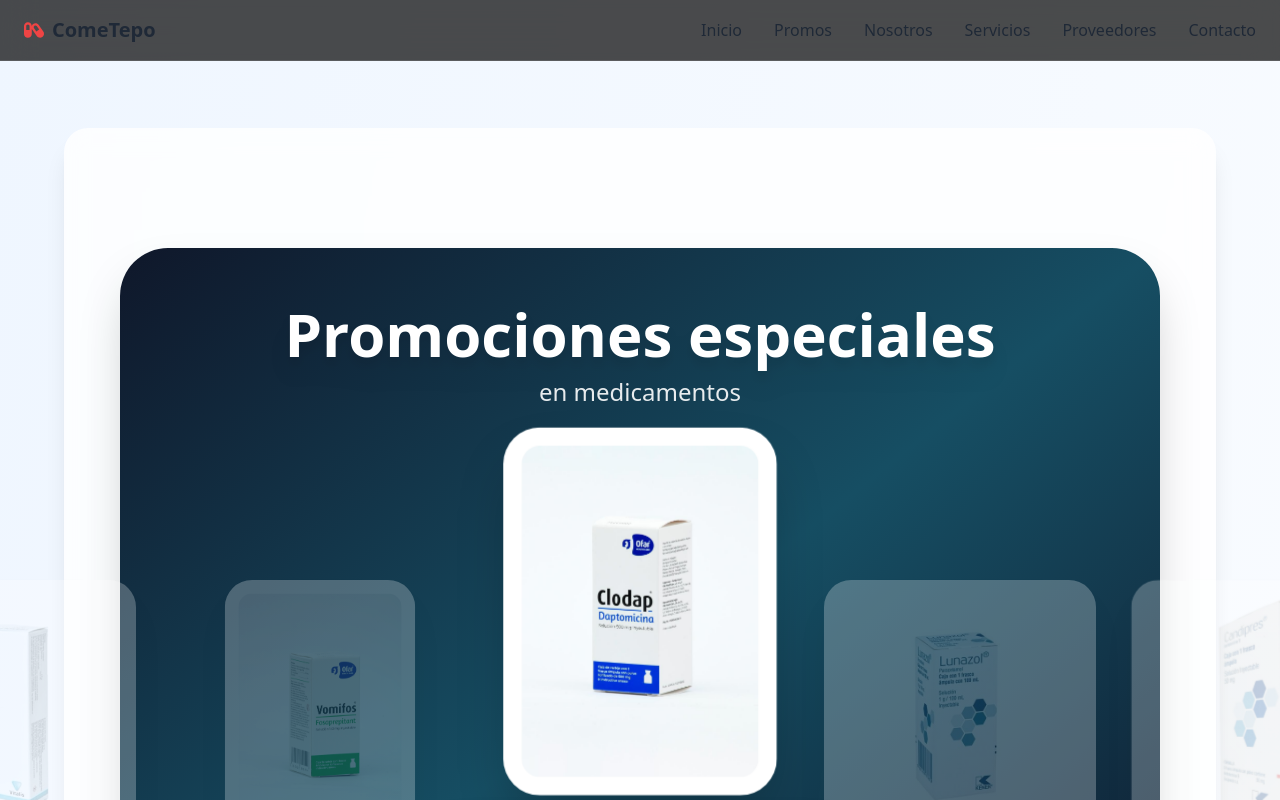
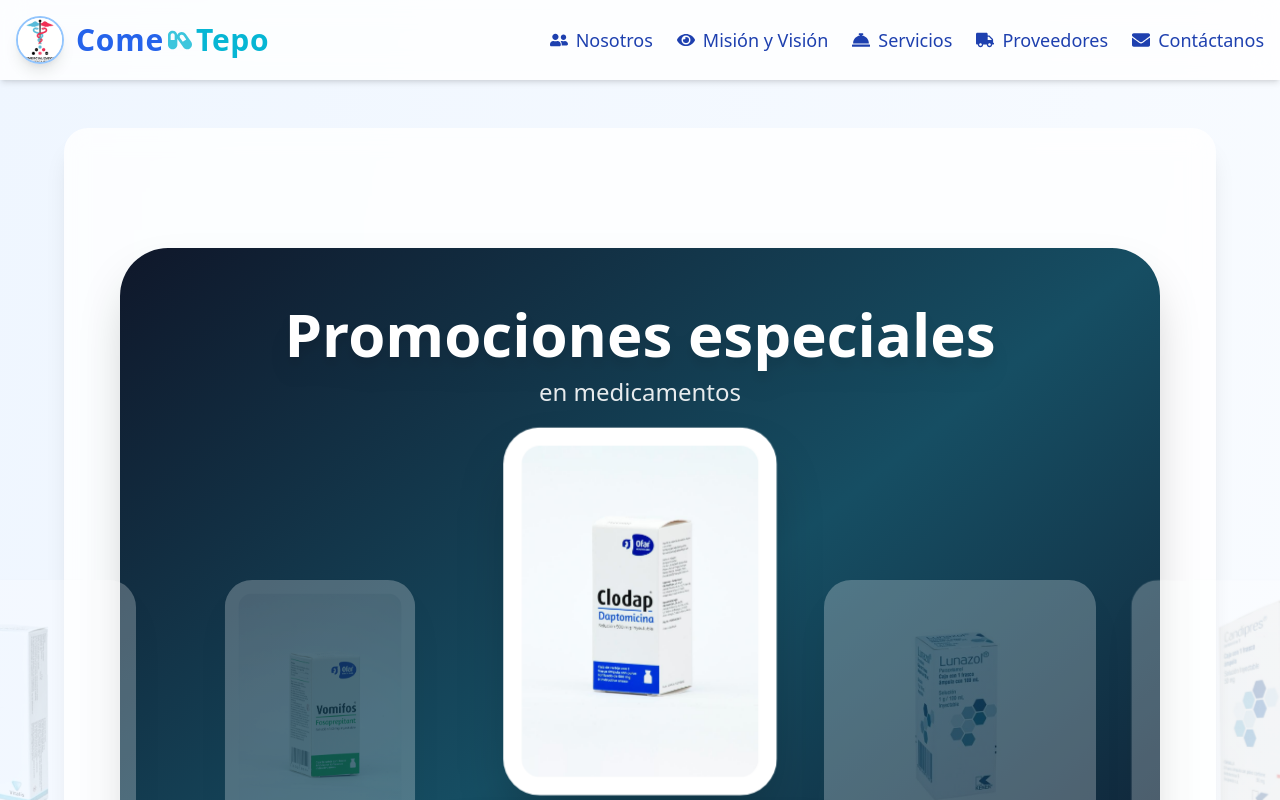
Before and after one commit to IsraelRodz/Cometepo, a React (Vite) app: page / in a window 1280 px wide. Shown: the top 800 px of the page. Built offline with nearby package versions, Linux system fonts and the light colour scheme.

Commit message:
Cometepo_v_vieja_2

```diff
--- a/src/Components/NavBar.tsx
+++ b/src/Components/NavBar.tsx
@@ -1,59 +1,123 @@
+// src/components/Navbar.tsx
 import { useState } from 'react';
-import { FaBars, FaTimes, FaCapsules } from 'react-icons/fa';
+import {
+  FaUserFriends,
+  FaEye,
+  FaTruck,
+  FaConciergeBell,
+  FaEnvelope,
+  FaCapsules,
+  FaBars,
+  FaTimes,
+} from 'react-icons/fa';
 
-const links = [
-  { name: 'Inicio', href: '#principal' },
-  { name: 'Promos', href: '#promos' }, // 🔥 NUEVO
-  { name: 'Nosotros', href: '#nosotros' },
-  { name: 'Servicios', href: '#servicios' },
-  { name: 'Proveedores', href: '#proveedores' },
-  { name: 'Contacto', href: '#contacto' },
-];
+const Navbar = () => {
+  const [menuOpen, setMenuOpen] = useState(false);
 
-export default function Navbar() {
-  const [open, setOpen] = useState(false);
+  const toggleMenu = () => {
+    setMenuOpen(!menuOpen);
+  };
+
+  const closeMenu = () => {
+    setMenuOpen(false);
+  };
 
   return (
-    <nav className="fixed w-full z-50 bg-black/70 backdrop-blur-lg border-b border-white/10">
-      <div className="max-w-7xl mx-auto flex justify-between items-center px-6 py-4">
-
-        {/* Logo */}
-        <a href="#principal" className="flex items-center gap-2 text-xl font-bold">
-          <FaCapsules className="text-red-500" />
-          <span>ComeTepo</span>
+    <nav className="bg-white/80 backdrop-blur-md shadow-md fixed w-full z-50 font-medium text-blue-800">
+      <div className="max-w-7xl mx-auto px-4 py-4 flex justify-between items-center">
+        <a
+          href="#principal"
+          className="text-2xl md:text-3xl font-extrabold tracking-wide cursor-pointer transition-transform hover:scale-110 focus:outline-none focus-visible:ring-2 focus-visible:ring-blue-400 flex items-center gap-3"
+        >
+          <img
+            src="/Laboratorios/COME.jpeg"
+            alt="Logo"
+            className="w-10 h-10 md:w-12 md:h-12 rounded-full object-cover border-2 border-blue-300 shadow-lg transition-transform duration-300 hover:scale-110 dark:border-cyan-400"
+          />
+          <span className="flex items-center gap-1">
+            <span className="text-blue-600">Come</span>
+            <FaCapsules className="text-cyan-500 text-xl md:text-2xl animate-pulseSlow" />
+            <span className="text-cyan-500">Tepo</span>
+          </span>
         </a>
 
-        {/* Desktop */}
-        <ul className="hidden md:flex gap-8">
-          {links.map((link) => (
-            <li key={link.name}>
-              <a
-                href={link.href}
-                className="hover:text-red-500 transition relative group"
-              >
-                {link.name}
-                <span className="absolute left-0 bottom-0 w-0 h-[2px] bg-red-500 group-hover:w-full transition-all"></span>
-              </a>
-            </li>
-          ))}
+        <div className="md:hidden">
+          <button
+            onClick={toggleMenu}
+            className="text-2xl text-blue-700 focus:outline-none focus-visible:ring-2 focus-visible:ring-blue-300"
+            aria-label="Toggle Menu"
+          >
+            {menuOpen ? <FaTimes /> : <FaBars />}
+          </button>
+        </div>
+
+        <ul className="hidden md:flex gap-6 text-lg">
+          <li>
+            <a
+              href="#nosotros"
+              className="flex items-center gap-2 transition-all duration-300 hover:text-blue-500 hover:underline hover:scale-105 focus:outline-none focus-visible:ring-2 focus-visible:ring-blue-300"
+            >
+              <FaUserFriends /> Nosotros
+            </a>
+          </li>
+          <li>
+            <a
+              href="#misionvision"
+              className="flex items-center gap-2 transition-all duration-300 hover:text-blue-500 hover:underline hover:scale-105 focus:outline-none focus-visible:ring-2 focus-visible:ring-blue-300"
+            >
+              <FaEye /> Misión y Visión
+            </a>
+          </li>
+          <li>
+            <a
+              href="#servicios"
+              className="flex items-center gap-2 transition-all duration-300 hover:text-blue-500 hover:underline hover:scale-105 focus:outline-none focus-visible:ring-2 focus-visible:ring-blue-300"
+            >
+              <FaConciergeBell /> Servicios
+            </a>
+          </li>
+          <li>
+            <a
+              href="#proveedores"
+              className="flex items-center gap-2 transition-all duration-300 hover:text-blue-500 hover:underline hover:scale-105 focus:outline-none focus-visible:ring-2 focus-visible:ring-blue-300"
+            >
+              <FaTruck /> Proveedores
+            </a>
+          </li>
+
+          <li>
+            <a
+              href="#contacto"
+              className="flex items-center gap-2 transition-all duration-300 hover:text-blue-500 hover:underline hover:scale-105 focus:outline-none focus-visible:ring-2 focus-visible:ring-blue-300"
+            >
+              <FaEnvelope /> Contáctanos
+            </a>
+          </li>
         </ul>
-
-        {/* Mobile Button */}
-        <button onClick={() => setOpen(!open)} className="md:hidden text-2xl">
-          {open ? <FaTimes /> : <FaBars />}
-        </button>
       </div>
 
       {/* Mobile Menu */}
-      {open && (
-        <div className="md:hidden bg-black/95 px-6 pb-6 space-y-4">
-          {links.map((link) => (
-            <a key={link.name} href={link.href} onClick={() => setOpen(false)} className="block">
-              {link.name}
-            </a>
-          ))}
-        </div>
+      {menuOpen && (
+        <ul className="md:hidden px-6 pb-4 pt-2 space-y-4 text-lg bg-white shadow-md">
+          <li>
+            <a onClick={closeMenu} href="#nosotros" className="block">Nosotros</a>
+          </li>
+          <li>
+            <a onClick={closeMenu} href="#misionvision" className="block">Misión y Visión</a>
+          </li>
+          <li>
+            <a onClick={closeMenu} href="#servicios" className="block">Servicios</a>
+          </li>
+          <li>
+            <a onClick={closeMenu} href="#proveedores" className="block">Proveedores</a>
+          </li>
+          <li>
+            <a onClick={closeMenu} href="#contacto" className="block">Contáctanos</a>
+          </li>
+        </ul>
       )}
     </nav>
   );
-}
+};
+
+export default Navbar;
```
